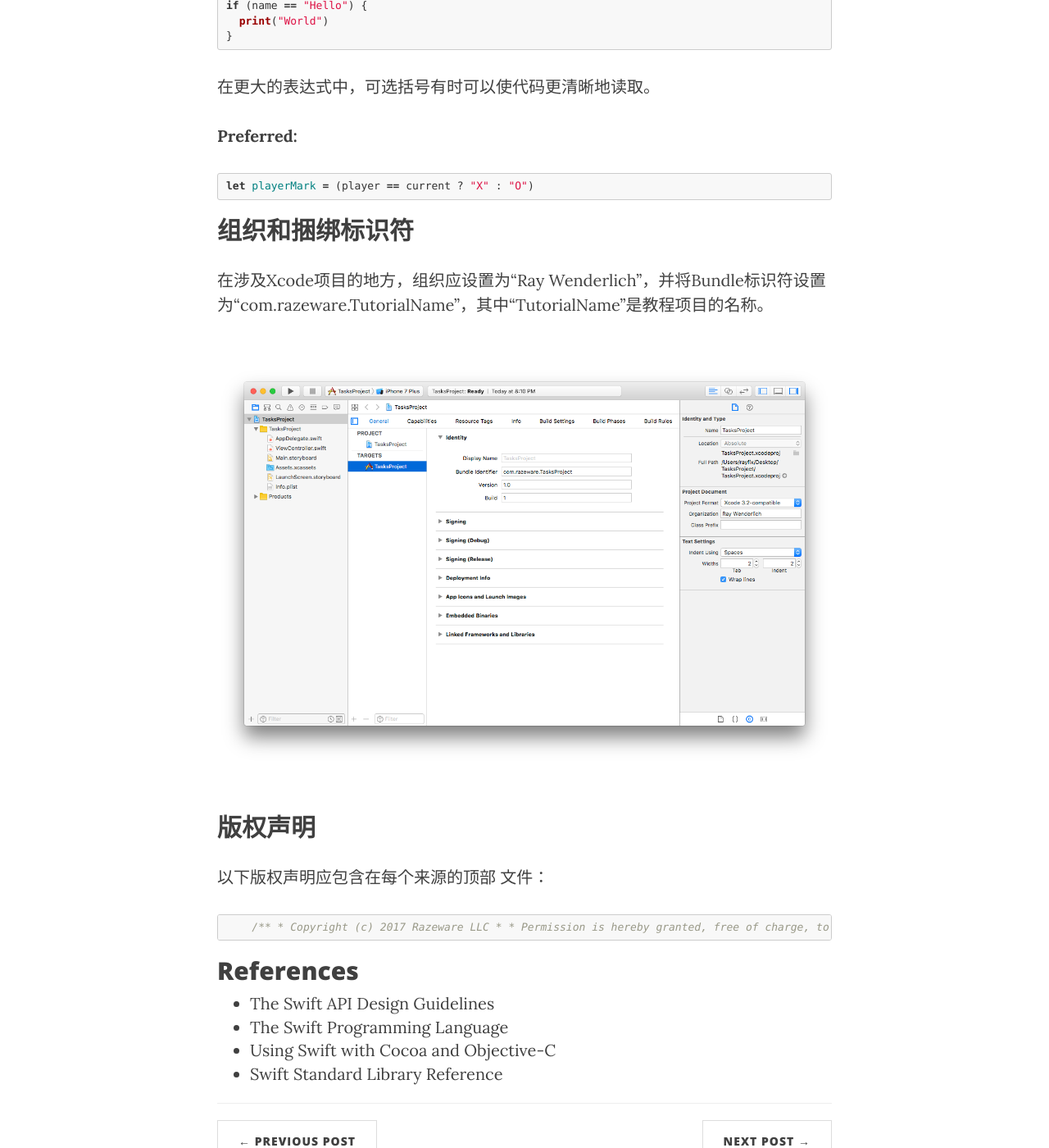
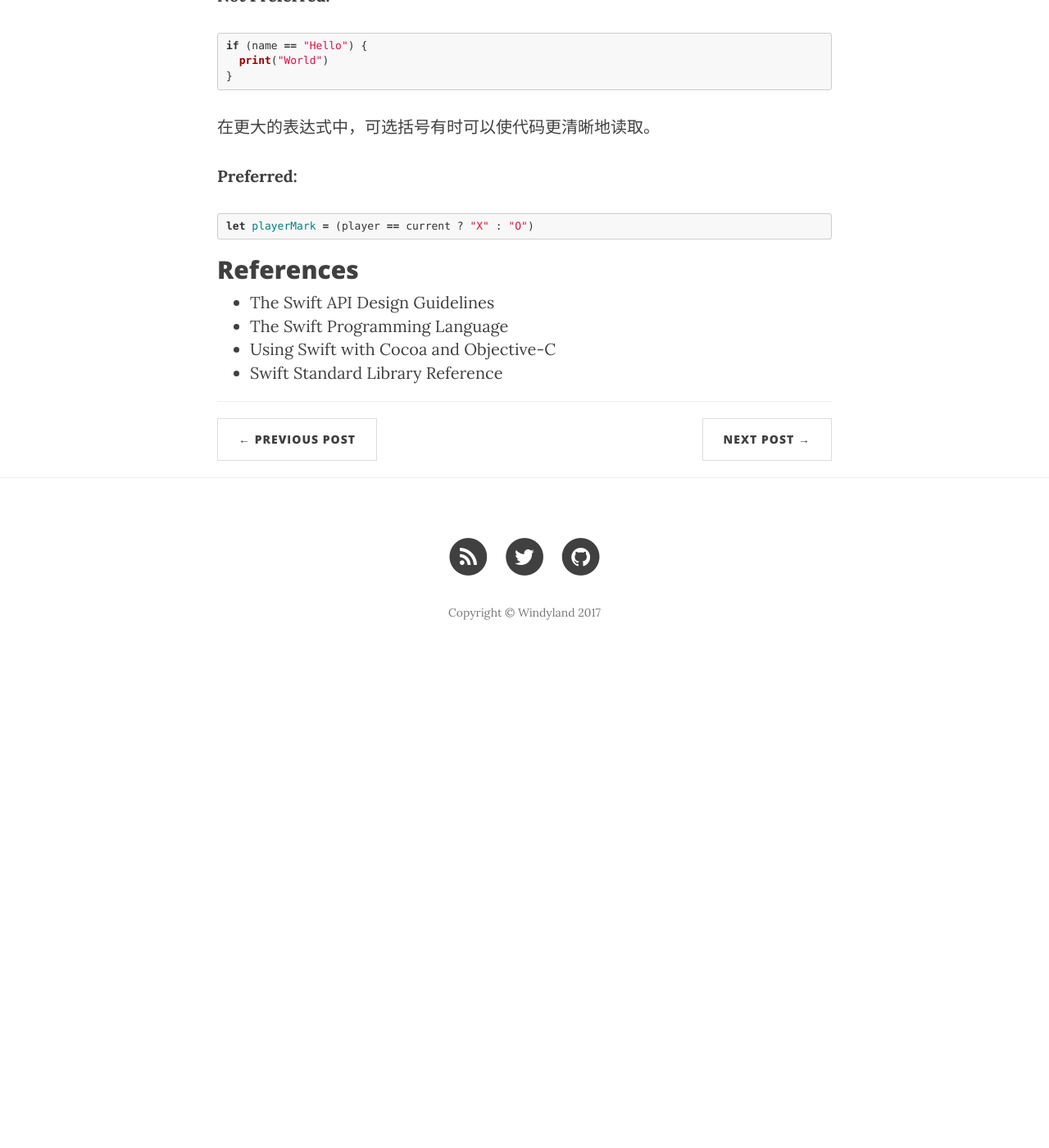
Before and after one commit to DavidHu0921/davidhu0921.github.io, a Jekyll site: the page built from _posts/2017-04-20-Swift代码风格指南.md, in a window 1280 px wide and 1400 px high, scrolled down 23970 px. Shown: the whole window at 82% size. Built offline with Jekyll 4.4.1, drawn with Linux system fonts in a browser that asks for light colours; nearby versions of some CDN libraries; after the commit the page ends 24793 px from its top, so only the background shows below that; some of the changed text lies outside the part shown.

Commit message:
fix docs bug

````diff
--- a/_posts/2017-04-20-Swift代码风格指南.md
+++ b/_posts/2017-04-20-Swift代码风格指南.md
@@ -54,8 +54,6 @@ categories: iOS学习笔记
   * [错误防御](#failing-guards)
 * [分号](#semicolons)
 * [括号](#parentheses)
-* [组织和捆绑标识符](#organization-and-bundle-identifier)
-* [版权声明](#copyright-statement)
 * [参考文献](#references)
 
 
@@ -307,7 +305,7 @@ else {
 
 * 方法之间应该只有一条空白线，以帮助视觉清晰和组织。 方法中的空格应该分开功能，但方法中的部分太多通常意味着您应该重构几种方法。
 
-* 冒号总是没有空间在左边和一个空间在右边。 例外是三元运算符？ ：`，空字典`[：]`和`＃selector`用于未命名参数的语法`（_ :)`。
+* 冒号总是没有空间在左边和一个空间在右边。 例外是三元运算符`？：`，空字典`[:]`和`#selector`用于未命名参数的语法`(_:)`。
 
 **Preferred:**
 
@@ -411,6 +409,7 @@ extension Circle: CustomStringConvertible {
 为简洁起见，如果计算属性是只读的，则省略get子句。只有在提供set子句时，才需要get子句。
 
 **Preferred:**
+
 ```swift
 var diameter: Double {
   return radius * 2
@@ -418,6 +417,7 @@ var diameter: Double {
 ```
 
 **Not Preferred:**
+
 ```swift
 var diameter: Double {
   get {
@@ -588,6 +588,7 @@ if let textContainer = self.textContainer {
 对于可选的绑定，在适当的时候影响原始名称，而不是使用像`unwrappedView`或`actualLabel`这样的名称。
 
 **Preferred:**
+
 ```swift
 var subview: UIView?
 var volume: Double?
@@ -599,6 +600,7 @@ if let subview = subview, let volume = volume {
 ```
 
 **Not Preferred:**
+
 ```swift
 var optionalSubview: UIView?
 var volume: Double?
@@ -721,11 +724,11 @@ let value = max(x, y, z)  // another free function that feels natural
 
 ## 内存管理
 
-代码（甚至非生产，教程演示代码）不应该创建参考循环。 分析您的对象图，并用“weak”和“unowned”引用来防止强大的循环。 或者，使用值类型（`struct`，`enum`）来完全防止循环。
+代码（甚至非生产，教程演示代码）不应该创建参考循环。 分析您的对象图，并用`weak`和`unowned`引用来防止强大的循环。 或者，使用值类型（`struct`，`enum`）来完全防止循环。
 
 ### 扩展对象生命周期
 
-使用`[weak self]`和`guard let strongSelf = self else {return}`成语扩展对象的生命周期。 “弱自我”优先于“[unowned self]”，而不是立即显现“自我”超越闭幕。 明显延长使用寿命比可选的展开更适合。
+使用`[weak self]`和`guard let strongSelf = self else {return}`成语扩展对象的生命周期。 “弱自我”优先于`[unowned self]`，而不是立即显现“自我”超越闭幕。 明显延长使用寿命比可选的展开更适合。
 
 **Preferred**
 
@@ -761,7 +764,7 @@ resource.request().onComplete { [weak self] response in
 
 ## 访问控制
 
-教程中的完全访问控制注释可能会分散主题，并不是必需的。 然而，适当地使用“私有”和“文件私有”可以增加清晰度并促进封装。 在可能的情况下，最好是“私人”到“fileprivate”。 使用扩展名可能需要使用`fileprivate`。
+教程中的完全访问控制注释可能会分散主题，并不是必需的。 然而，适当地使用“私有”和“文件私有”可以增加清晰度并促进封装。 在可能的情况下，最好是“私人”到`fileprivate`。 使用扩展名可能需要使用`fileprivate`。
 
 当您需要完整的访问控制规范时，才明确使用`open`，`public`和`internal`。
 
@@ -831,7 +834,7 @@ while i < attendeeList.count {
 
 ## Golden Path
 
-当用条件编码时，代码的左边距应该是“黄金”或“快乐”路径。 也就是说，不要嵌套`if`语句。 多个返回语句可以。 “guard”语句是为此而设计的。
+当用条件编码时，代码的左边距应该是“黄金”或“快乐”路径。 也就是说，不要嵌套`if`语句。 多个返回语句可以。 `guard`语句是为此而设计的。
 
 **Preferred:**
 
@@ -870,7 +873,7 @@ func computeFFT(context: Context?, inputData: InputData?) throws -> Frequencies
 }
 ```
 
-当使用`guard'或`如果let`展开多个可选项时，尽量使用复合版本尽量减少嵌套。 例：
+当使用`guard'或`如果`let`展开多个可选项时，尽量使用复合版本尽量减少嵌套。 例：
 
 **Preferred:**
 
@@ -903,7 +906,7 @@ if let number1 = number1 {
 
 ### 失败守卫
 
-警卫声明需要以某种方式退出。 一般来说，这应该是简单的一行语句，如`return`，`throw`，`break`，`continue`和`fatalError（）`）。 应避免使用大码。 如果需要多个出口点的清理代码，请考虑使用`defer`块来避免清除代码重复。
+警卫声明需要以某种方式退出。 一般来说，这应该是简单的一行语句，如`return`，`throw`，`break`，`continue`和`fatalError（）`。 应避免使用大码。 如果需要多个出口点的清理代码，请考虑使用`defer`块来避免清除代码重复。
 
 ## 分号
 
@@ -953,40 +956,6 @@ if (name == "Hello") {
 let playerMark = (player == current ? "X" : "O")
 ```
 
-## 组织和捆绑标识符
-
-在涉及Xcode项目的地方，组织应设置为“Ray Wenderlich”，并将Bundle标识符设置为“com.razeware.TutorialName”，其中“TutorialName”是教程项目的名称。
-
-   ![Xcode Project settings](/img/project_settings.png)
-
-## 版权声明
-
-以下版权声明应包含在每个来源的顶部
-文件：
-
-```swift
-    /**
-     * Copyright (c) 2017 Razeware LLC
-     *
-     * Permission is hereby granted, free of charge, to any person obtaining a copy
-     * of this software and associated documentation files (the "Software"), to deal
-     * in the Software without restriction, including without limitation the rights
-     * to use, copy, modify, merge, publish, distribute, sublicense, and/or sell
-     * copies of the Software, and to permit persons to whom the Software is
-     * furnished to do so, subject to the following conditions:
-     *
-     * The above copyright notice and this permission notice shall be included in
-     * all copies or substantial portions of the Software.
-     *
-     * THE SOFTWARE IS PROVIDED "AS IS", WITHOUT WARRANTY OF ANY KIND, EXPRESS OR
-     * IMPLIED, INCLUDING BUT NOT LIMITED TO THE WARRANTIES OF MERCHANTABILITY,
-     * FITNESS FOR A PARTICULAR PURPOSE AND NONINFRINGEMENT. IN NO EVENT SHALL THE
-     * AUTHORS OR COPYRIGHT HOLDERS BE LIABLE FOR ANY CLAIM, DAMAGES OR OTHER
-     * LIABILITY, WHETHER IN AN ACTION OF CONTRACT, TORT OR OTHERWISE, ARISING FROM,
-     * OUT OF OR IN CONNECTION WITH THE SOFTWARE OR THE USE OR OTHER DEALINGS IN
-     * THE SOFTWARE.
-     */
-```
 
 ## References
 
````
Also changed, not shown: other parts of _posts/2017-04-20-Swift代码风格指南.md (+5 -4 lines), img/project_settings.png (deleted).
